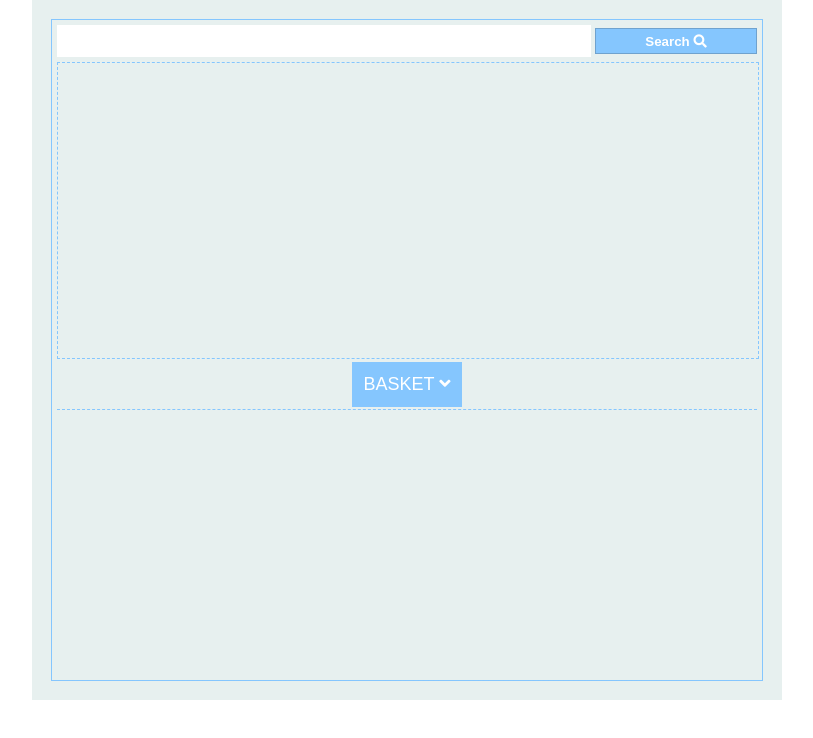
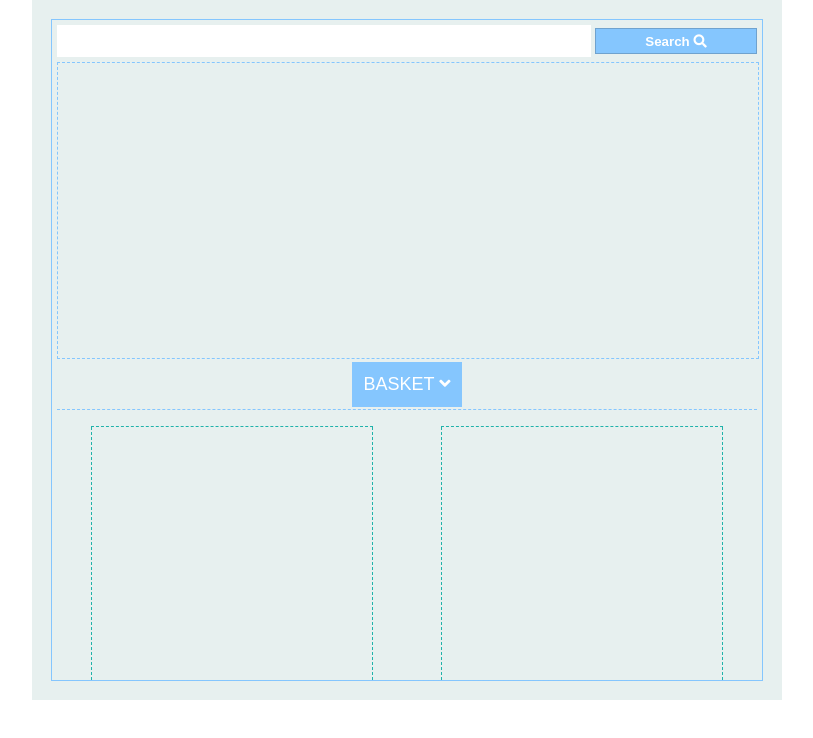
Before and after one commit to Serge779/SearchBox, a plain HTML site: page index.html in a window 1280 px wide. Shown: the whole page, without its empty margins (233-1046 px from the left). Drawn offline with nearby package versions, Linux system fonts and the light colour scheme.

Commit message:
Update index.html

```diff
--- a/index.html
+++ b/index.html
@@ -13,12 +13,22 @@
 <div class="container">
    <div class="flickrDiv">
     <input type="text" class="input">
-    <button class="btn" onclick="bbgg()">Search <i class="fas fa-search"></i></button>
+    <button class="btn">Search <i class="fas fa-search"></i></button>
     <div id="searchImg"></div>
     <div class="basket">
         <span>BASKET <i class="fas fa-angle-down"></i></span>
     </div>
-    <div class="sectionContainer"></div>
+    <div class="sectionContainer">
+        <div class="kl">
+                <p class="p p1"></p>
+                <div class="basketDiv1"></div>
+        </div>
+
+        <div class="kl">
+                <p class="p p2"></p>
+                <div class="basketDiv2"></div>
+        </div>
+    </div>
    </div>
 </div>
 
```
